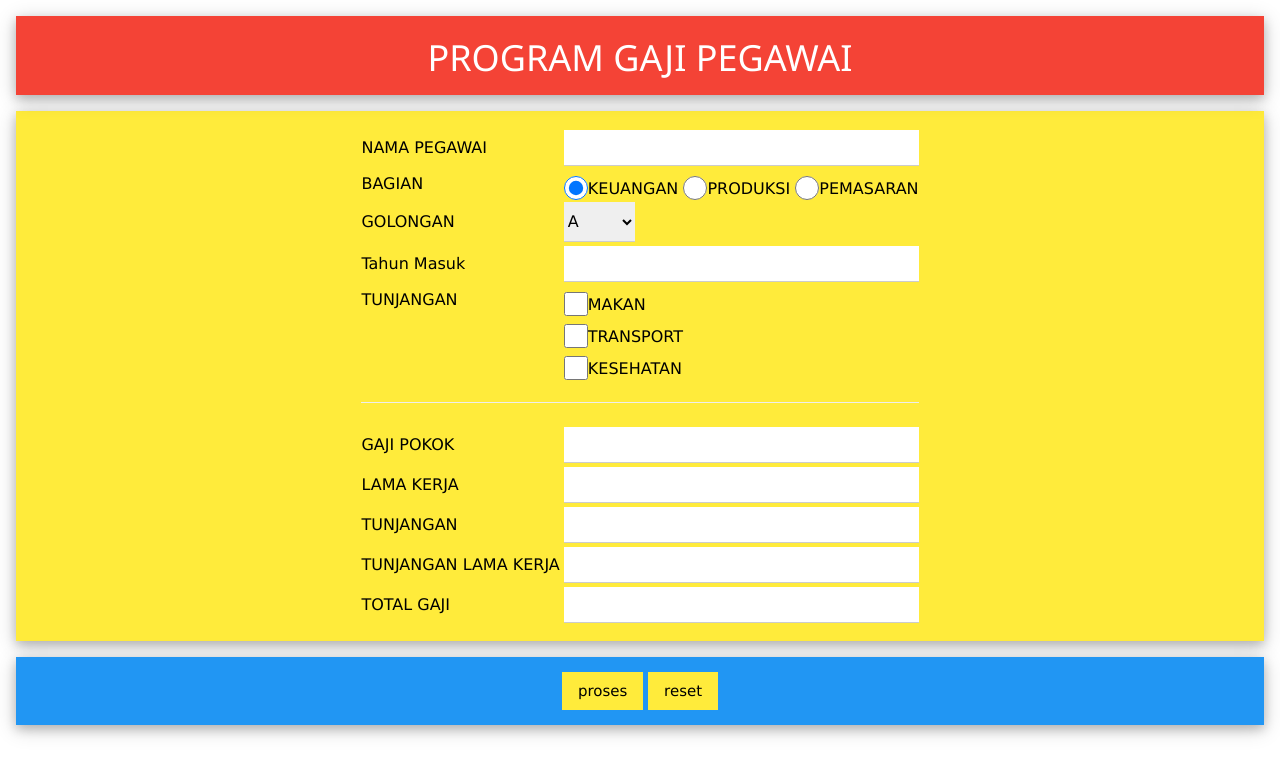
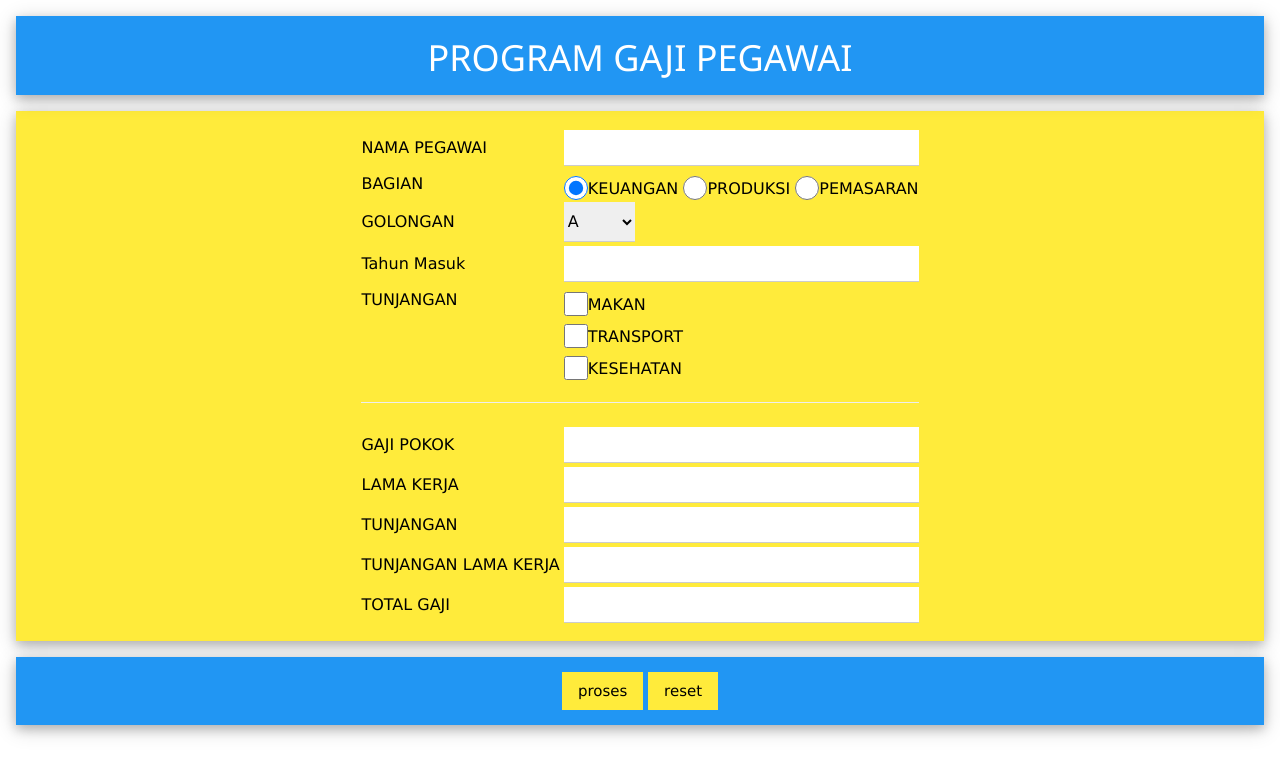
Before and after one commit to Rifqy2604/gajikaryawan, a plain HTML site: page index.html in a window 1280 px wide. Drawn offline with Linux system fonts and the light colour scheme.

Commit message:
index.html

```diff
--- a/index.html
+++ b/index.html
@@ -79,7 +79,7 @@
         <link rel="stylesheet" href="css/w3.css">
 
         <div class="w3-container w3-animate-zoom">
-                <div class="w3-panel w3-red w3-card-4 w3-animate-top">
+                <div class="w3-panel w3-blue w3-card-4 w3-animate-top">
                     <center>
                         <p>
                             <h1>PROGRAM GAJI PEGAWAI</h1>
```
